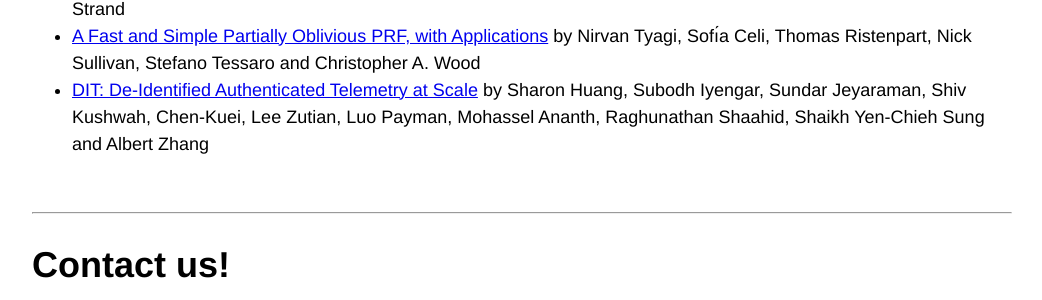
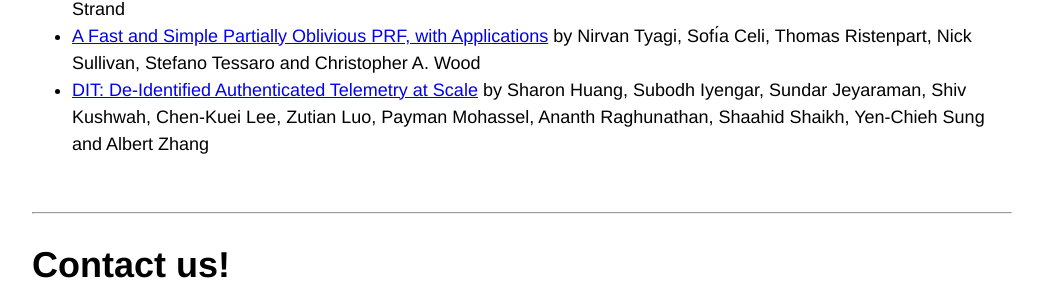
Before and after one commit to claucece/Anonymous-Credentials-Meeting, a Jekyll site: the page built from index.html, in a window 1280 px wide and 900 px high, scrolled down 2347 px. Shown: the part 272-572 px from the top of the window, without its empty margins (118-1160 px from the left). Built offline with Jekyll 4.4.1, drawn with Linux system fonts in a browser that asks for light colours.

Commit message:
Fix parsing

```diff
--- a/index.html
+++ b/index.html
@@ -88,7 +88,7 @@ layout: default
 				  <li><a href="https://eprint.iacr.org/2019/1271">Round-optimal Verifiable Oblivious Pseudorandom Functions From Ideal Lattices</a> by Martin R. Albrecht, Alex Davidson and Amit Deo and Nigel P. Smart</li>
 				  <li><a href="https://eprint.iacr.org/2021/203">Anonymous Tokens with Public Metadata and Applications to Private Contact Tracing</a> by Tjerand Silde and Martin Strand</li>
 				  <li><a href="https://eprint.iacr.org/2021/864">A Fast and Simple Partially Oblivious PRF, with Applications</a> by Nirvan Tyagi, Sofı́a Celi, Thomas Ristenpart, Nick Sullivan, Stefano Tessaro and Christopher A. Wood</li>
-				  <li><a href="https://research.fb.com/wp-content/uploads/2021/04/DIT-De-Identified-Authenticated-Telemetry-at-Scale_final.pdf">DIT: De-Identified Authenticated Telemetry at Scale</a> by Sharon Huang, Subodh Iyengar, Sundar Jeyaraman, Shiv Kushwah, Chen-Kuei, Lee Zutian, Luo Payman, Mohassel Ananth, Raghunathan Shaahid, Shaikh Yen-Chieh Sung and Albert Zhang</li>
+				  <li><a href="https://research.fb.com/wp-content/uploads/2021/04/DIT-De-Identified-Authenticated-Telemetry-at-Scale_final.pdf">DIT: De-Identified Authenticated Telemetry at Scale</a> by Sharon Huang, Subodh Iyengar, Sundar Jeyaraman, Shiv Kushwah, Chen-Kuei Lee, Zutian Luo, Payman Mohassel, Ananth Raghunathan, Shaahid Shaikh, Yen-Chieh Sung and Albert Zhang</li>
         </ul>
 			</div>
 		<br>
```
